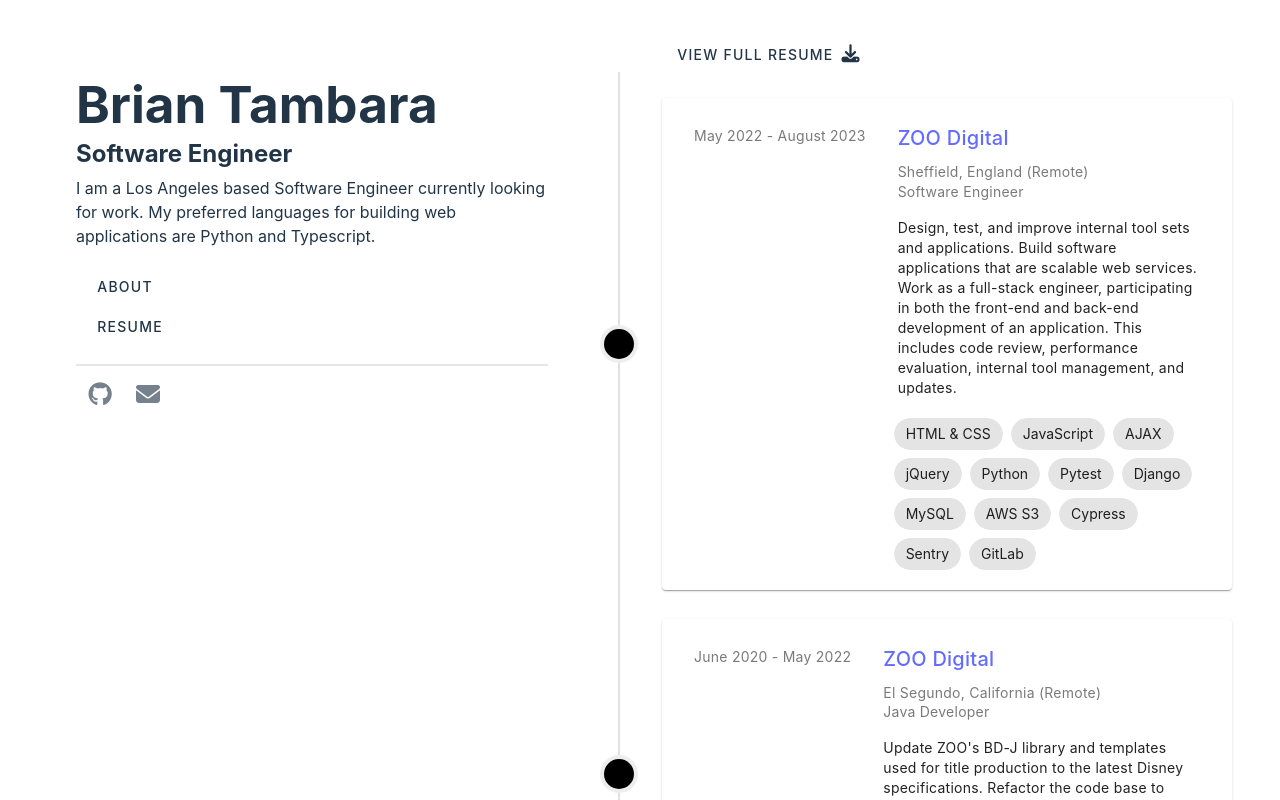
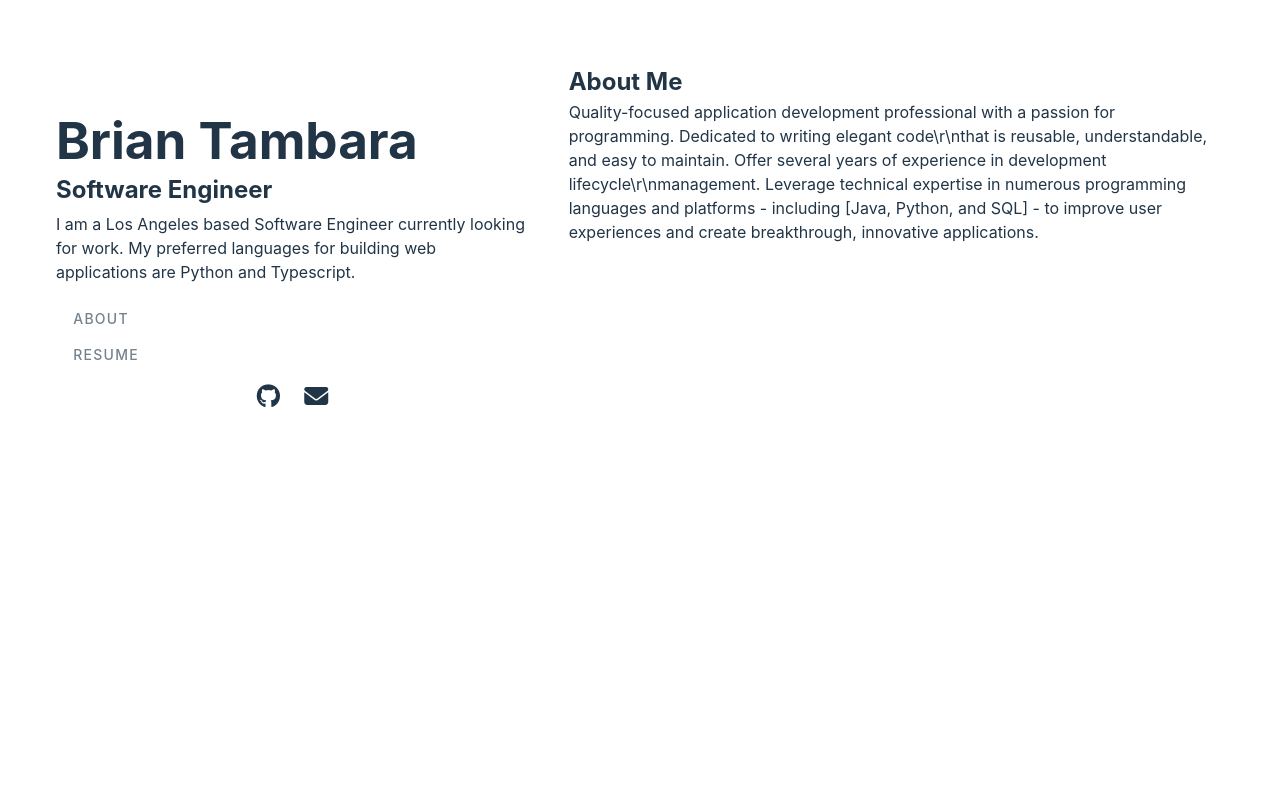
Before and after one commit to btambara/brian-tambara-com, a Vue app: page / in a window 1280 px wide. Shown: the top 800 px of the page. Built offline with nearby package versions, Linux system fonts and the light colour scheme.

Commit message:
add functionality to show/hide, add about component

```diff
--- a/src/App.vue
+++ b/src/App.vue
@@ -1,12 +1,65 @@
 <script setup lang="ts">
 import Resume from './components/Resume.vue'
+import About from './components/About.vue'
+import { ref } from 'vue';
+
+const isAboutShowing = ref(true)
+const isResumeShowing = ref(false)
+
+function handleAbout(){
+  if(!isAboutShowing.value){
+    isAboutShowing.value = true
+    isResumeShowing.value = false
+  }
+}
+
+function handleResume(){
+  if(!isResumeShowing.value){
+    isAboutShowing.value = false
+    isResumeShowing.value = true
+  }
+}
+
 </script>
 
 <template>
-<Resume />
+    <v-container>
+      <v-row class="h-screen">
+        <v-col class="mt-16" cols="5">
+          <h1 class="mb-1 text-left">Brian Tambara</h1>
+          <h2 class="mb-1 text-left">Software Engineer</h2>
+
+          <p class="text-left">I am a Los Angeles based Software Engineer currently looking for work. My preferred languages for building web applications are Python and Typescript.</p>
+          <v-col class="mt-4">
+            <v-row>
+              <v-btn variant="plain" @click="handleAbout()">
+              About
+              </v-btn>
+            </v-row>
+
+            <v-row>
+              <v-btn variant="plain" @click="handleResume()">
+              Resume
+              </v-btn>
+            </v-row>
+          </v-col>
+
+          <v-btn href="http://github.com/btambara" icon="fab fa-github" variant="text"></v-btn>
+          <v-btn href="mailto:btambara@gmail.com" icon="fas fa-envelope" variant="text"></v-btn>
+        </v-col>
+
+        <v-col>
+          <About v-show="isAboutShowing"/>
+          <Resume v-show="isResumeShowing" />
+        </v-col>
+      </v-row>
+    </v-container>
 </template>
 
 <style scoped>
+.fixed {
+  position: fixed;
+}
 .logo {
   height: 6em;
   padding: 1.5em;
--- /dev/null
+++ b/src/components/About.vue
@@ -0,0 +1,15 @@
+<script setup lang="ts">
+</script>
+
+<template>
+    <v-container fluid>
+      <v-row>
+        <v-col>
+            <h2 class="text-left">About Me</h2>
+            <p class="text-left">Quality-focused application development professional with a passion for programming. Dedicated to writing elegant code\r\nthat is reusable, understandable, and easy to maintain. Offer several years of experience in development lifecycle\r\nmanagement. Leverage technical expertise in numerous programming languages and platforms - including [Java, Python, and SQL] - to improve user experiences and create breakthrough, innovative applications.</p>
+        </v-col>
+      </v-row>
+    </v-container>
+  </template>
+
+<style scoped></style>
--- a/src/components/Resume.vue
+++ b/src/components/Resume.vue
@@ -6,32 +6,6 @@
 <template>
     <v-container fluid>
       <v-row>
-        <v-col class="ma-10">
-          <v-row>
-            <h1 class="mb-1 text-left">Brian Tambara</h1>
-            <h2 class="mb-1 text-left">Software Engineer</h2>
-            <p class="text-left">I am a Los Angeles based Software Engineer currently looking for work. My preferred languages for building web applications are Python and Typescript.</p>
-            <v-container>
-                <v-row class="mt-1">
-                  <v-btn variant="text">
-                    About
-                  </v-btn>
-                </v-row>
-
-                <v-row class="mt-4">
-                  <v-btn variant="text">
-                    Resume
-                  </v-btn>
-                </v-row>
-            </v-container>
-
-            <v-divider :thickness="2" class="mt-4"></v-divider>
-          </v-row>
-          <v-row class="mt-4">
-            <v-btn href="http://github.com/btambara" icon="fab fa-github" variant="plain"></v-btn>
-            <v-btn href="mailto:btambara@gmail.com" icon="fas fa-envelope" variant="plain"></v-btn>
-          </v-row>
-        </v-col>
         <v-col>
           <v-row class="ml-15 mb-0">
                   <v-btn variant="text" append-icon="fas fa-download" href="/Resume_Brian_Tambara.pdf">View Full Resume</v-btn>
```
